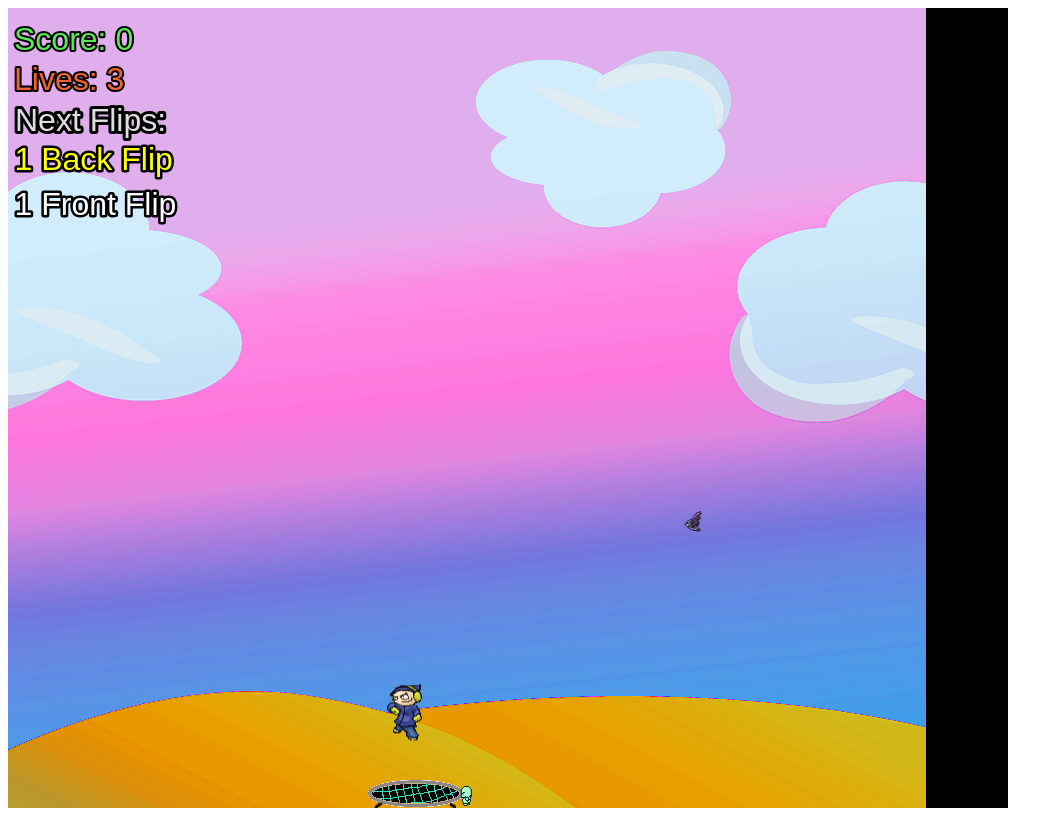
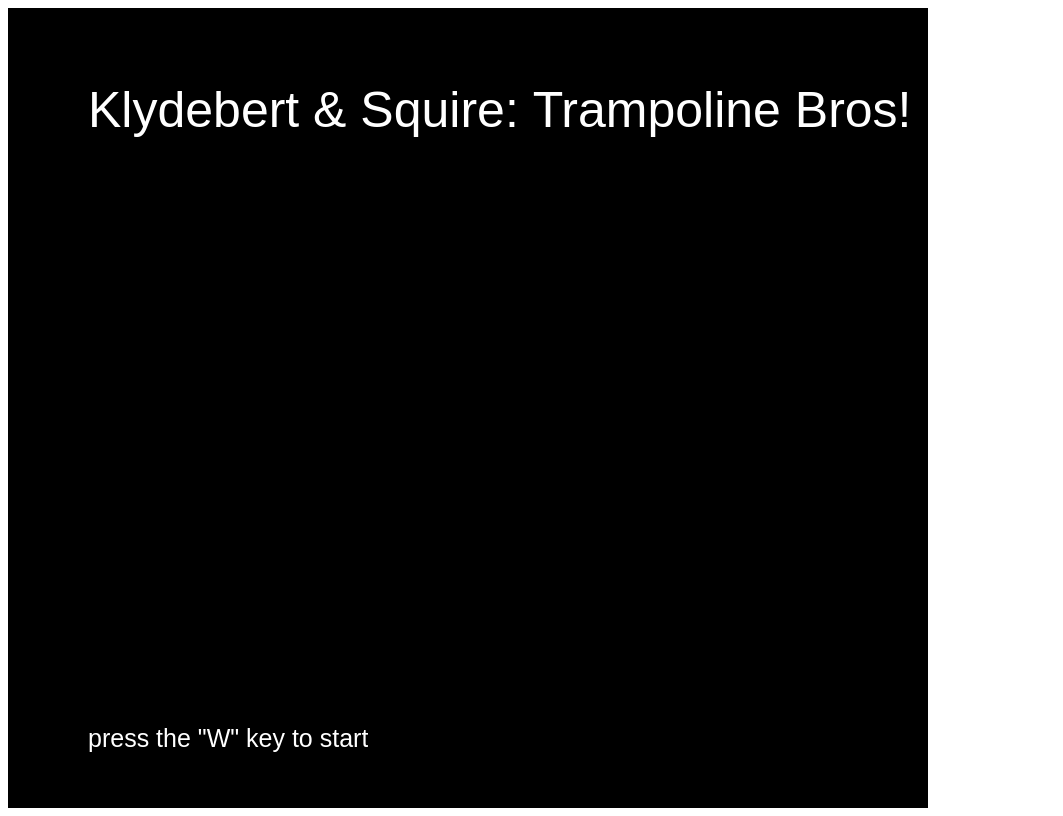
Before and after one commit to gschnall/trampoline_bros, a plain HTML site: page index.html in a window 1280 px wide. Shown: the whole page, without its empty margins (0-1063 px from the left). Drawn offline with Linux system fonts and the light colour scheme.

Commit message:
Organized project into states that allow my project to function like a traditional game: boot, load, menu, play, and game_over.

```diff
--- a/index.html
+++ b/index.html
@@ -1,9 +1,17 @@
 <html>
 <head>
 <script src='phaser.min.js'></script>
-<script src='twoPlayers.js'></script>
-
+<script src='js/boot.js'></script>
+<script src='js/load.js'></script>
+<script src='js/menu.js'></script>
+<script src='js/play.js'></script>
+<script src='js/game_over.js'></script>
+<script src='js/game.js'></script>
 </head>
 <body>
+
+<!-- This div is mapped in the game.js file -->
+<div id="gameDiv"></div>
+
 </body>
 </html>
--- /dev/null
+++ b/js/boot.js
@@ -0,0 +1,6 @@
+var bootState = {
+  create: function() {
+    game.physics.startSystem(Phaser.Physics.ARCADE);
+    game.state.start('load');
+  }
+};
--- /dev/null
+++ b/js/game.js
@@ -0,0 +1,9 @@
+var game = new Phaser.Game(920, 800, Phaser.CANVAS, 'gameDIV')
+
+game.state.add( 'boot', bootState)
+game.state.add( 'load', loadState)
+game.state.add( 'menu', menuState)
+game.state.add( 'play', playState)
+game.state.add( 'game_over', game_overState)
+
+game.state.start('boot');
--- /dev/null
+++ b/js/game_over.js
@@ -0,0 +1,19 @@
+var game_overState = {
+  create: function() {
+    var looseLabel = game.add.text(80,80, 'GAME OVER',
+                                  {font:'50px Arial', fill: '#ffffffff' });
+
+    var startLabel = game.add.text(80, game.world.height-80,
+                                   'press the "SpaceBar" to restart',
+                                   {font: '25px Arial', fill: '#ffffff' });
+
+    var spaceBar = game.input.keyboard.addKey(Phaser.Keyboard.SPACEBAR);
+
+    spaceBar.onDown.addOnce(this.restart, this);
+  },
+
+  //function to restart game
+  restart: function() {
+    game.state.start('menu');
+  },
+}
--- /dev/null
+++ b/js/load.js
@@ -0,0 +1,11 @@
+var loadState = {
+ preload: function() {
+    //Loading Text Here
+  var loadingLabel = game.add.text(80, 150, 'loading...',
+                                      {font: '30px Courier', fill: '#ffffff'})
+ },
+
+ create: function() {
+   game.state.start('menu');
+ }
+};
--- /dev/null
+++ b/js/menu.js
@@ -0,0 +1,20 @@
+var menuState = {
+
+  create: function() {
+
+    var nameLabel = game.add.text(80,80, 'Klydebert & Squire: Trampoline Bros!',
+                                  {font: '50px Arial', fill: '#ffffff' })
+
+    var startLabel = game.add.text(80, game.world.height-80,
+                                    'press the "W" key to start',
+                                    {font: '25px Arial', fill: '#ffffff' })
+
+    var wKey = game.input.keyboard.addKey(Phaser.Keyboard.W)
+
+    wKey.onDown.addOnce(menuState.start);
+  },
+  start: function(){
+    game.state.start('play');
+  }
+
+};
--- a/twoPlayers.js
+++ b/js/play.js
@@ -1,10 +1,26 @@
-var game = new Phaser.Game(1000, 800, Phaser.CANVAS, 'phaser-example',
+/*
+var game = new Phaser.Game(950, 800, Phaser.CANVAS, 'phaser-example',
   { preload: preload,
     create: create,
     update: update,
     render: render
   });
+*/
 
+//---- Global Variables
+var batDead = false;
+var batLeft = false;
+var batRight = true;
+var facing = 'left';
+var jumpTimer = 0;
+var bat, player1, player2,
+cursors,jumpButton,bg,
+balls, shield, scoreText,
+livesText, flipText, flip2Text,
+userMesssage, currentAngle
+//----
+
+//Player1 object
 var trampDude = {
   difficulty: 1,
   negativeAngle: -31,
@@ -180,7 +196,7 @@ var trampDude = {
       bat.visible = true;
       bat.body.allowGravity = false;
       bat.body.velocity.y = 0;
-      var yArray = [200, 250, 300, 350, 400, 450, 500, 550]
+      var yArray = [300,320,350, 380, 400, 420, 450, 480, 500, 550, 580]
       var speeds = [190, 210, 230, 260, 280, 300, 325, 400, 450, 500, 540, 580, 600, 640, 700, 725, 745, 800, 825]
       var batSpeed = speeds[Math.round(Math.random()* speeds.length-1)]
       var selectedY = yArray[Math.round(Math.random() * yArray.length-1)]
@@ -216,7 +232,7 @@ var trampDude = {
 }
 
 
-function preload() {
+var preload = function(){
     game.load.image('paddle', './imgs/trampoline.png');
     game.load.image('background', './imgs/the_sky2.png');
     game.load.spritesheet('dudeFlip', './imgs/trampDude/dudeFlip.png', 54, 68)
@@ -227,31 +243,9 @@ function preload() {
 }
 
 
-// Global Variables
-var bat;
-var batDead = false;
-var batLeft = false;
-var batRight = true;
-var player1;
-var player2;
-var facing = 'left';
-var jumpTimer = 0;
-var cursors;
-var jumpButton;
-var bg;
-var balls;
-var shield;
-// Text to Display
-var scoreText;
-var livesText;
-var flipText;
-var flip1Text;
-var flip2Text;
-var userMessage;
-var currentAngle;
 
 // Create all our Stuff
-function create() {
+var create = function() {
     //Background Spirit - Has No Gravity
     bg = game.add.sprite(0, 0, 'background');
     // Text to Create
@@ -344,7 +338,7 @@ function create() {
 
 //Core Game Logic Gets Looped Here
 
-function update() {
+var update = function() {
     // GENERATE ROTATION ARRAY
     currentAngle = trampDude.getRotation();
     if(currentAngle > 60 || currentAngle < -60){
@@ -425,22 +419,6 @@ function update() {
     }
 }
 
-// Function to fire particles
-// FOR RAIN ADDITION
-/*
-function fire(){
-  //var ball = balls.getFirstExists(false);
-
-  if(ball){
-    ball.frame = game.rnd.integerInRange(0,6);
-    ball.exists = true;
-    ball.reset(game.world.randomX, 0);
-    ball.body.bounce = 0.8
-  }
-}
-*/
-
-
 // Function to reflect trampDude!****
 function reflect(a, player1){
     if(player1.y > (shield.y +15)){
@@ -476,7 +454,10 @@ function checkBounds(player1){
   }
 }
 
-
+//Loosing Function
+function loose(){
+  game.state.start('loose');
+}
 
 // Render debuggin info
 function render () {
@@ -487,3 +468,10 @@ function render () {
     // game.debug.text('angularDrag: ' + player1.body.angularDrag, 32, 264);
     // game.debug.text('deltaZ: ' + player1.body.deltaZ(), 32, 296);
 }
+
+var playState = {
+  preload: preload,
+  create: create,
+  update: update,
+  render: render,
+}
```
Also changed, not shown: js/main.js (added, +9 -0 lines), js/singlePlayer.js (added).
